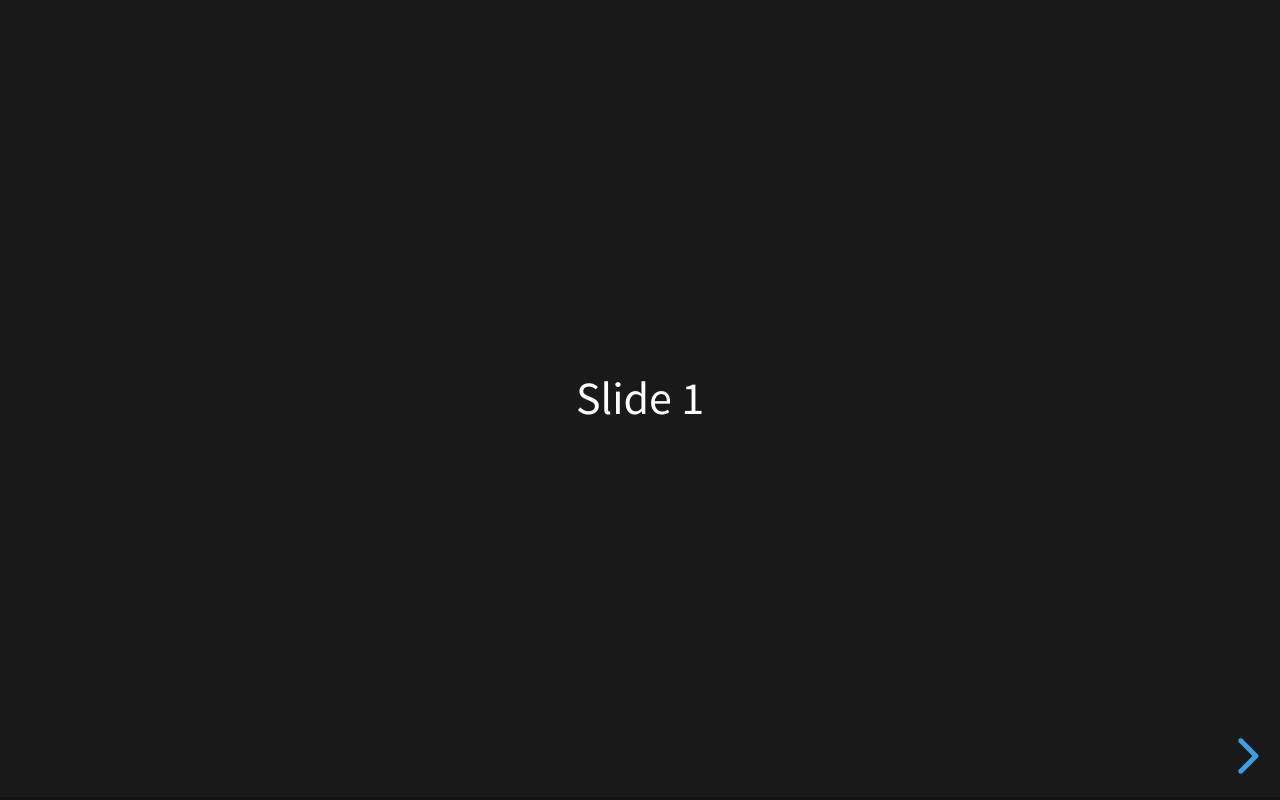
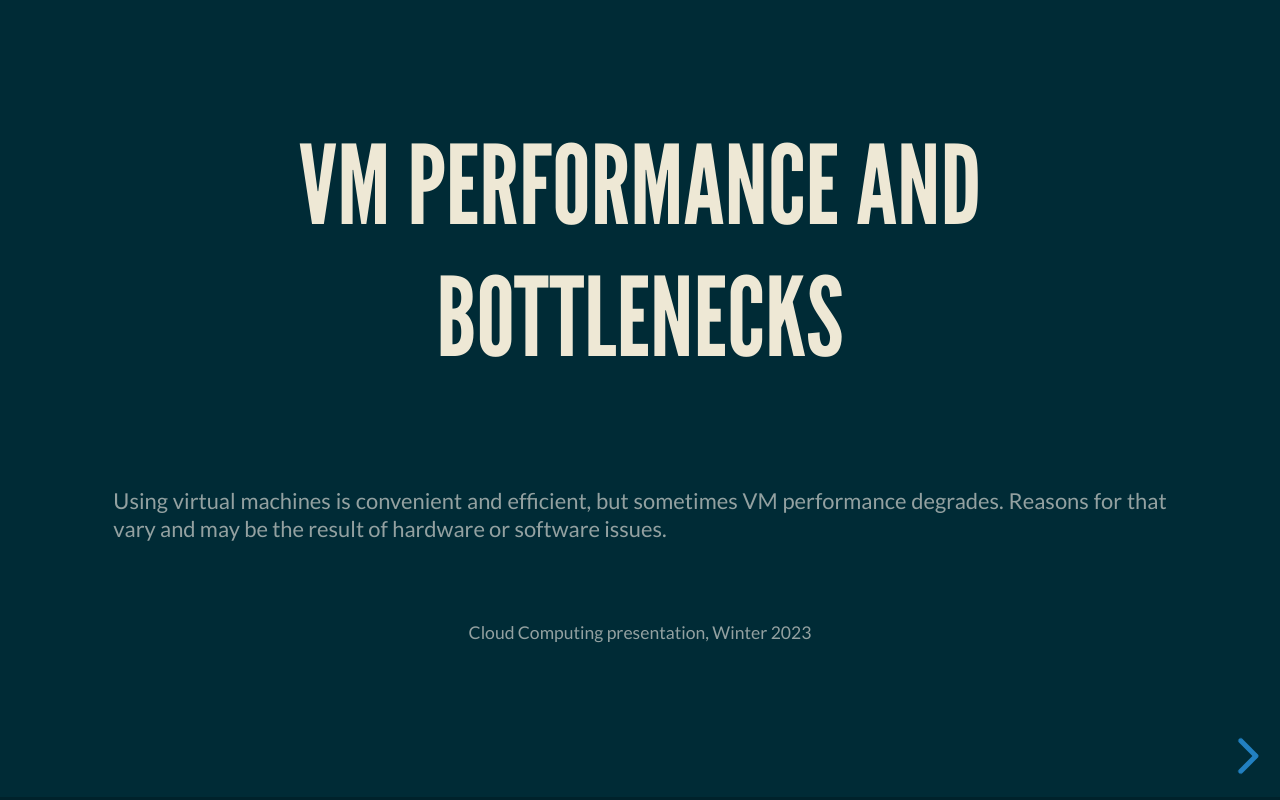
Before and after one commit to amirhnajafiz/prometheus-exporter, a website: page index.html in a window 1280 px wide. Drawn offline with Linux system fonts and the light colour scheme.

Commit message:
init: first page

```diff
--- a/index.html
+++ b/index.html
@@ -4,20 +4,53 @@
 		<meta charset="utf-8">
 		<meta name="viewport" content="width=device-width, initial-scale=1.0, maximum-scale=1.0, user-scalable=no">
 
-		<title>reveal.js</title>
+		<title>
+			VM Performance
+		</title>
 
 		<link rel="stylesheet" href="dist/reset.css">
 		<link rel="stylesheet" href="dist/reveal.css">
-		<link rel="stylesheet" href="dist/theme/black.css">
+		<link rel="stylesheet" href="dist/theme/moon.css">
 
 		<!-- Theme used for syntax highlighted code -->
 		<link rel="stylesheet" href="plugin/highlight/monokai.css">
+
+		<style>
+			.x-h1 {
+				font-size: 2.5em !important;
+			}
+
+			.x-p {
+				text-align: justify;
+				font-size: 0.5em !important;
+			}
+
+			.x-small {
+				font-size: 0.4em !important;
+			}
+		</style>
 	</head>
 	<body>
 		<div class="reveal">
 			<div class="slides">
-				<section>Slide 1</section>
-				<section>Slide 2</section>
+				<section>
+					<h1 class="x-h1">
+						VM Performance and Bottlenecks
+					</h1>
+					<br />
+					<p class="x-p">
+						Using virtual machines is convenient and efficient,
+						but sometimes VM performance degrades. Reasons for that
+						vary and may be the result of hardware or software issues.
+					</p>
+					<br />
+					<small class="x-small">
+						Cloud Computing presentation, Winter 2023
+					</small>
+				</section>
+				<section>
+
+				</section>
 			</div>
 		</div>
 
```
